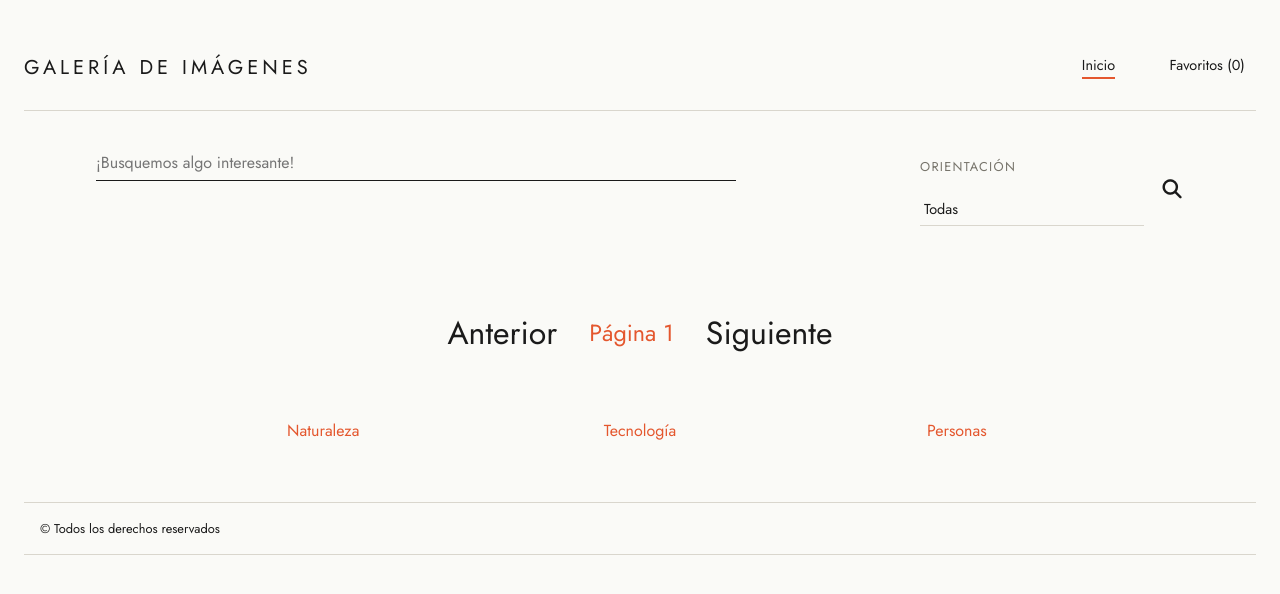
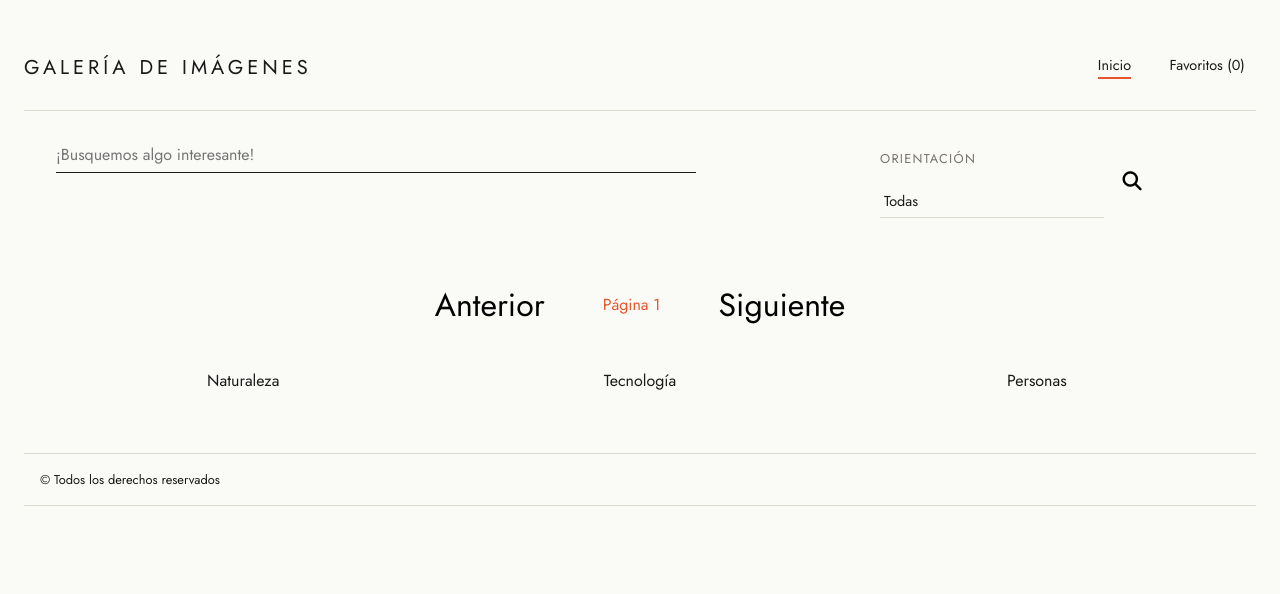
Before and after one commit to jamineska/proyecto-front, a plain HTML site: page index.html in a window 1280 px wide. Drawn offline with Linux system fonts and the light colour scheme; no server answers.

Commit message:
renovado CSS en media queries ordenador

```diff
--- a/css/main.css
+++ b/css/main.css
@@ -41,6 +41,7 @@ body {
     font-family: "Jost", "Helvetica Neue", Arial, sans-serif;
     padding: 1rem;
     min-height: 100vh;
+    scroll-behavior: smooth;
 }
 
 /* Botones y campos no heredan la fuente solos: hay que decírselo */
@@ -90,11 +91,10 @@ button {
     appearance: none;
     background: transparent;
     border: none;
-    border-radius: 0;
-    color: inherit;
     cursor: pointer;
     margin: 0.7rem;
     font-size: 1.2rem;
+    text-align: left;
 }
 
 button:disabled {
@@ -107,11 +107,13 @@ button:disabled {
 /* ===== CATEGORÍAS ===== */
 .boton-categoria {
     font-size: 1rem;
-    color: var(--texto-suave);
+    color: var(--);
     border-bottom: 2px solid transparent;
     padding-bottom: 4px;
     margin-right: 1rem;
-    color: var(--acento)
+    color: var(--acento);
+    text-align: center;
+
 }
 
 /* La clase .activa la pone el JS al pulsar una categoría */
@@ -251,19 +253,19 @@ section nav {
 
 #boton-pagina-anterior,
 #boton-pagina-siguiente {
-    margin: 1.5rem;
-    font-size: 2rem;
-}
- #boton-pagina-anterior:hover {
-    color: #E4572E;
+    font-size: 1rem;
+    margin-left: 25px;
+    margin-right: 25px;
 }
 
 
 #texto-numero-pagina {
-    font-size: 1.46rem;
+    font-size: 0.8rem;
     color: var(--acento);
+
+
 }
-#
+
 /* ===== MODAL (foto ampliada) ===== */
 #modal-foto {
     position: fixed;
@@ -282,7 +284,7 @@ section nav {
     max-height: 75vh;
 }
 
-footer{
+footer {
     text-align: left;
     padding: 1rem;
     border-bottom: 1px solid var(--linea);
@@ -345,13 +347,13 @@ footer{
         margin-left: 0;
     }
 
-    #formulario-busqueda > button {
+    #formulario-busqueda>button {
         grid-area: boton;
         align-self: stretch;
         margin: 0;
     }
 
-    #seccion-inicio > section:first-child {
+    #seccion-inicio>section:first-child {
         display: flex;
         flex-wrap: wrap;
         justify-content: center;
@@ -381,6 +383,17 @@ footer{
 
     .tarjeta-foto img {
         height: 260px;
+    }
+
+    #boton-pagina-anterior,
+    #boton-pagina-siguiente{
+        font-size: 1.3rem;
+        margin-left: 50px;
+        margin-right: 50px;
+    }
+
+    #texto-numero-pagina{
+        font-size: 0.8rem;
     }
 
     footer {
@@ -413,29 +426,35 @@ footer{
     }
 
     header nav {
-        gap: 2rem;
+        gap: 1rem;
     }
 
     #formulario-busqueda {
         max-width: 68rem;
-        margin: 2.5rem auto;
+        margin: 2rem;
     }
 
     #campo-busqueda {
         max-width: 40rem;
     }
 
-    #seccion-inicio > section:first-child {
-        gap: 1rem;
-        margin: 2rem 0;
+    #seccion-inicio>section:first-child {
+        gap: 4rem;
     }
 
     .boton-categoria img {
-        height: 15rem;
+        height: 20rem;
+        padding: 1.1rem;
+
     }
 
     .boton-categoria {
-        max-width: 18rem;
+        max-width: 20rem;
+        color: var(--texto);
+    }
+
+    .boton-categoria:hover {
+        color: var(--acento);
     }
 
     #galeria-resultados,
@@ -451,4 +470,28 @@ footer{
     footer {
         margin-top: 3rem;
     }
+
+    #boton-pagina-anterior:hover {
+        text-decoration: underline;
+        text-decoration-color: var(--acento);
+        text-underline-offset: 1rem;
+    }
+
+    #boton-pagina-siguiente:hover {
+        text-decoration: underline;
+        text-decoration-color: var(--acento);
+        text-underline-offset: 1rem;
+    }
+
+    #boton-pagina-anterior,
+    #boton-pagina-siguiente{
+        font-size: 2rem;
+        margin-left: 50px;
+        margin-right: 50px;
+    }
+
+    #texto-numero-pagina{
+        font-size: 1rem;
+    }
+
 }
--- a/index.html
+++ b/index.html
@@ -90,7 +90,11 @@
             </section>
 
     </main>
-
+    <!-- MODAL: foto ampliada (empieza oculto) -->
+    <div id="modal-foto" hidden>
+        <button id="boton-cerrar-modal">Cerrar</button>
+        <img id="imagen-modal" alt="">
+    </div>
     <footer>
         <p>&copy Todos los derechos reservados</p>
     </footer>
```
